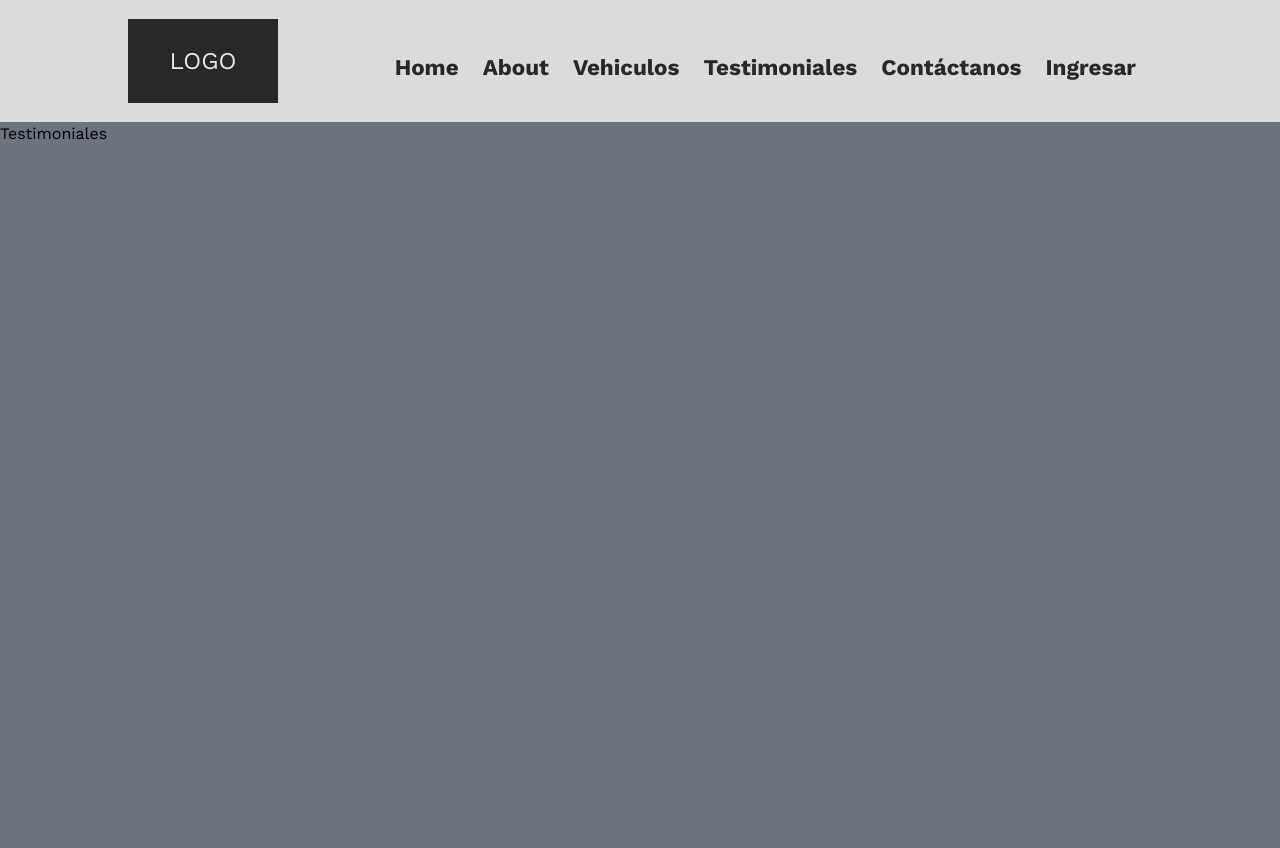
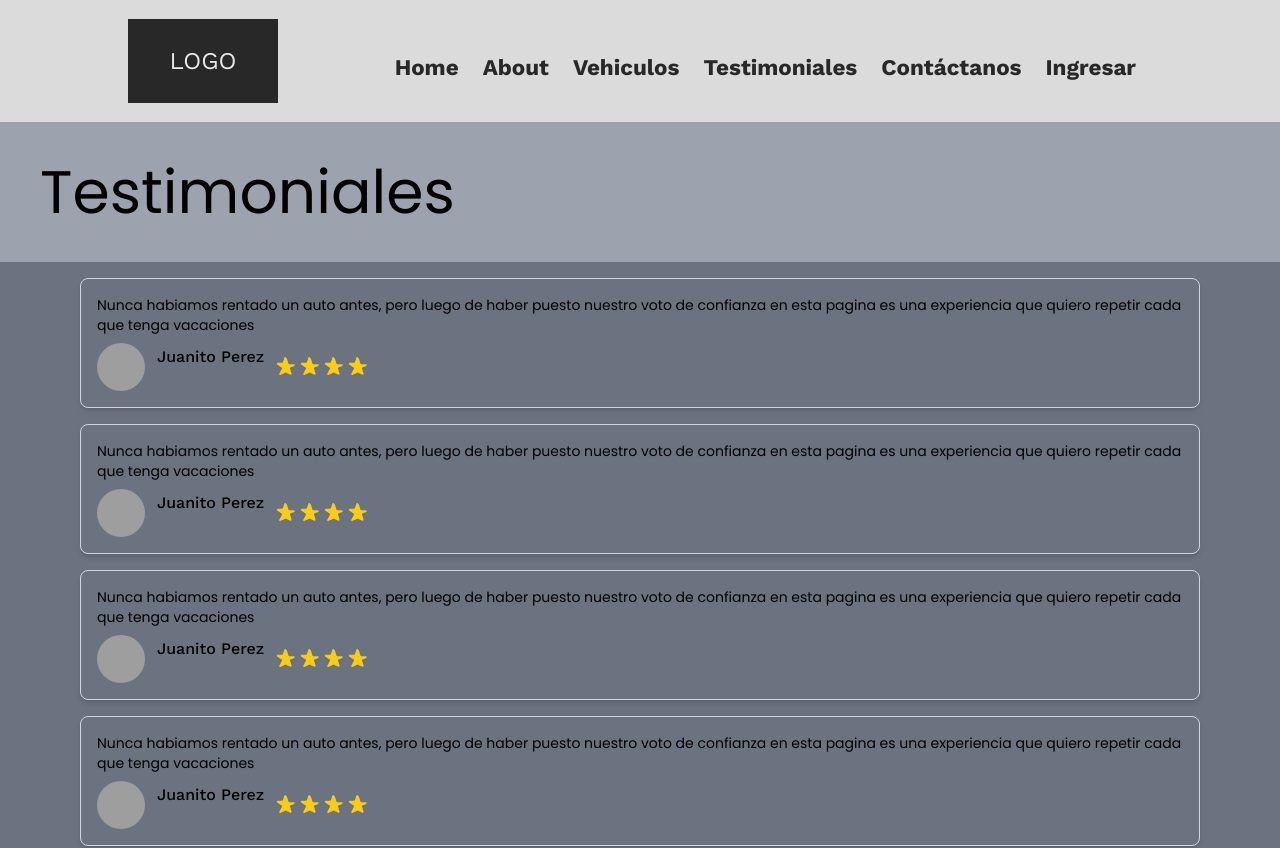
Before and after one commit to aldovelacasas/PF_RentCar2, a Next.js app: page /testimoniales in a window 1280 px wide. Shown: the top 848 px of the page. Built offline with nearby package versions, Linux system fonts and the light colour scheme; grey boxes are pictures that could not be loaded.

Commit message:
Agregado de rutas,estilos

```diff
--- a/src/app/testimoniales/page.jsx
+++ b/src/app/testimoniales/page.jsx
@@ -1,5 +1,54 @@
+import { Rubik, Poppins } from "next/font/google";
+import TestCard from "@/components/TestCard";
+
+const fontRubik = Rubik({
+  weight: "600",
+  subsets: ["latin"],
+});
+
+const fontPoppins = Poppins({
+  weight: "400",
+  subsets: ["latin"],
+});
+const poppins = fontPoppins.className;
+const rubik = fontRubik.className;
+
+const testimonio = {
+  name: "Juanito Perez",
+  profession: "Abogado",
+  rating: 4,
+  image:
+    "https://img.freepik.com/foto-gratis/chico-worldface-espanol-fondo-blanco_53876-137665.jpg?w=360",
+  description:
+    "Nunca habiamos rentado un auto antes, pero luego de haber puesto nuestro voto de confianza en esta pagina es una experiencia que quiero repetir cada que tenga vacaciones",
+};
+
+const arr = [1, 2, 3, 4];
+
 function Testimoniales() {
-  return <div>Testimoniales</div>;
+  return (
+    <div>
+      <div>
+        <h2 className={`${poppins} text-4xl p-10 bg-gray-400 sm:text-6xl`}>
+          Testimoniales
+        </h2>
+      </div>
+      <div>
+        {arr.map((numero) => {
+          return (
+            <TestCard
+              key={testimonio.name}
+              name={testimonio.name}
+              profession={testimonio.profession}
+              rating={testimonio.rating}
+              description={testimonio.description}
+              image={testimonio.image}
+            />
+          );
+        })}
+      </div>
+    </div>
+  );
 }
 
 export default Testimoniales;
--- /dev/null
+++ b/src/components/TestCard.jsx
@@ -0,0 +1,47 @@
+import { Rubik, Poppins } from "next/font/google";
+
+const fontRubik = Rubik({
+  weight: "600",
+  subsets: ["latin"],
+});
+
+const fontPoppins = Poppins({
+  weight: "400",
+  subsets: ["latin"],
+});
+const poppins = fontPoppins.className;
+const rubik = fontRubik.className;
+
+function TestCard({ name, description, profession, rating, image }) {
+  return (
+    <div className="p-4 my-4 border border-gray-300 rounded-lg shadow-md mx-20 bg-gris_fondo">
+      <h4 className={`text-sm mb-2  italic ${poppins}`}>{description}</h4>
+      <div className="flex items-center space-x-3">
+        <div className="w-12 h-12 overflow-hidden rounded-full">
+          <img className="object-cover w-full h-full" src={image} alt={name} />
+        </div>
+        <div>
+          <h4 className="text-base font-medium">{name}</h4>
+          <p className="text-sm text-gray-500">{profession}</p>
+        </div>
+        <div className="flex items-center text-yellow-400 space-x-1 mr-0">
+          {Array.from({ length: rating }).map((_, index) => (
+            <svg
+              key={index}
+              xmlns="http://www.w3.org/2000/svg"
+              fill="currentColor"
+              viewBox="0 0 20 20"
+              className="w-5 h-5">
+              <path
+                fillRule="evenodd"
+                d="M10 1a1 1 0 0 1 .95.684l1.5 4.79a1 1 0 0 0 .949.686l4.386.011a1 1 0 0 1 .55 1.73L14.35 10.59a1 1 0 0 0-.29 1.05l1.436 4.643a1 1 0 0 1-1.548 1.14L10 15.63a1 1 0 0 0-.78 0l-4.388 2.243a1 1 0 0 1-1.548-1.14L5.94 11.64a1 1 0 0 0-.29-1.05L1.113 7.427a1 1 0 0 1 .55-1.73l4.386-.01a1 1 0 0 0 .95-.684l1.5-4.79A1 1 0 0 1 10 1z"
+              />
+            </svg>
+          ))}
+        </div>
+      </div>
+    </div>
+  );
+}
+
+export default TestCard;
```
